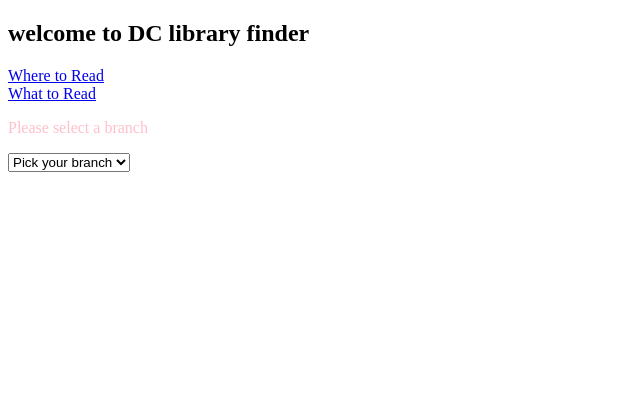
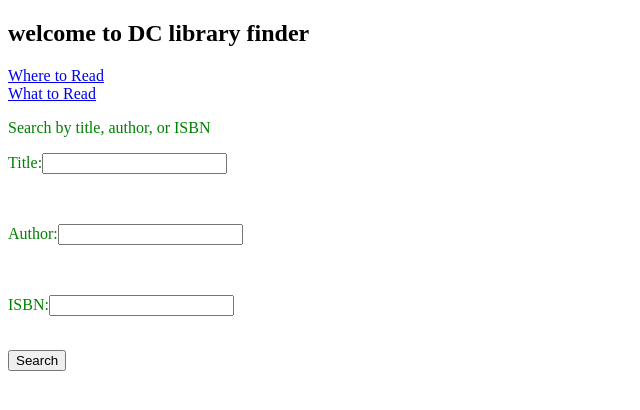
Before and after one commit to edawson1980/library-finder, a React (Create React App) app: page /what in a window 1280 px wide. Shown: the top 410 px of the page, without its empty margins (0-640 px from the left). Built offline with nearby package versions, Linux system fonts and the light colour scheme.

Commit message:
create rough search form for SCWhat.  add route paths to App.js

```diff
--- a/src/components/App/App.js
+++ b/src/components/App/App.js
@@ -1,6 +1,6 @@
 import React, { Component } from 'react';
 import SCWhere from '../SearchContainers/SCWhere.js'
-
+import SCWhat from '../SearchContainers/SCWhat.js'
 import {
   BrowserRouter as Router,
   Route,
@@ -15,14 +15,16 @@ class App extends Component {
   constructor (){
     super()
     this.state = {
-      sourcelibrary: null,
+      sourceBranch: null,
       branches: [
         {name: "Mt. Pleasant" , address: "3160 16th St NW"},
         {name: "MLK Memorial" , address: "901 G St NW"},
         {name: "Petworth", address: "4200 Kansas Ave NW"},
         {name: "Anacostia" , address: "1800 Good Hope Rd SE"},
       ],
-
+      searchTitle: null,
+      searchAuthor: null,
+      searchISBN: null
     }
   }
 
@@ -32,16 +34,25 @@ class App extends Component {
         <div>
         <h2>welcome to DC library finder</h2>
         <nav>
-          <Link to="#">Where to Read</Link><br />
-          <Link to="#">What to Read</Link>
+          <Link to="/where">Where to Read</Link><br />
+          <Link to="/what">What to Read</Link>
         </nav>
         <main>
           <Route
+            path="/where"
             render={() => {
               return(
                 <SCWhere
                   branches={this.state.branches}
                 />
+              )
+            }}
+          />
+          <Route
+            path="/what"
+            render={() => {
+              return(
+                <SCWhat />
               )
             }}
           />
--- a/src/components/SearchContainers/SCWhat.js
+++ b/src/components/SearchContainers/SCWhat.js
@@ -1,28 +1,35 @@
 import React, { Component } from 'react'
 import './SCWhat.css'
 
-class SCWhere extends Component {
+class SCWhat extends Component {
   render() {
-    let branches = this.props.branches.map((branch, index) => {
-      return(
-        <option key={index + 1} value={branch.name}>{branch.name}</option>
-      )
-    })
-    branches.unshift(
-      <option key="0">Pick your branch</option>
+    return(
+      <div>
+        <form>
+          <p>Search by title, author, or ISBN</p>
+          <p>
+            <label>Title:</label>
+            <input type="text"/>
+          </p>
+          <br/>
+          <p>
+            <label>Author:</label>
+            <input type="text"/>
+          </p>
+          <br/>
+          <p>
+            <label>ISBN:</label>
+            <input type="number"/>
+          </p>
+          <br/>
+          <input type="submit" value="Search"/>
+        </form>
+      </div>
     )
-        return(
-          <div className="menu">
-            <p>Please select a branch</p>
-            <select>
-              {branches}
-            </select>
-          </div>
-        )
 
 
 
     }
 }
 
-export default SCWhere
+export default SCWhat
```
